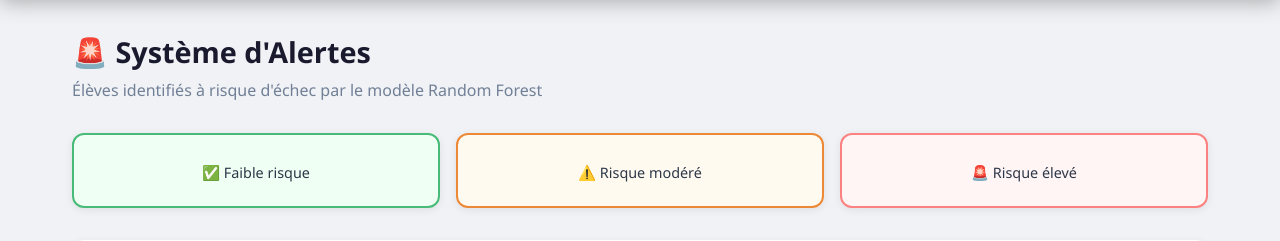
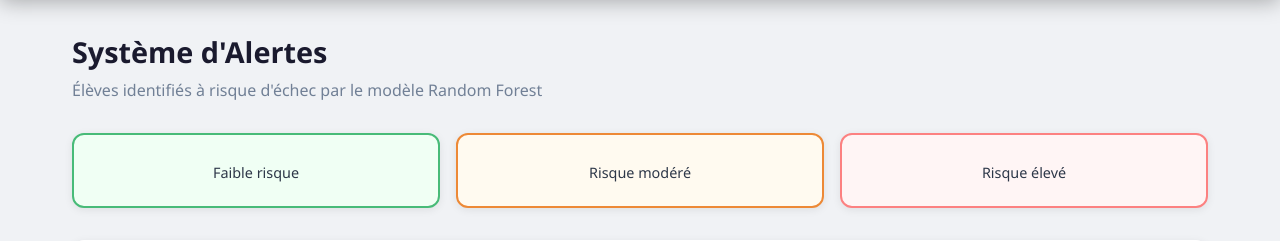
Before and after one commit to aubin-pierre7/projet-performances-academiques, a Flask app: template templates/alertes.html in a window 1280 px wide. Shown: the part 64-305 px from the top of the page. Run offline with Flask 3, Linux system fonts and the light colour scheme; the template is opened without the code that fills it, so the values that code supplies are empty.

Commit message:
Modif d'arletes.html

```diff
--- a/templates/alertes.html
+++ b/templates/alertes.html
@@ -2,22 +2,22 @@
 {% block title %}Alertes — Performances Académiques{% endblock %}
 {% block content %}
 <div class="page-header">
-    <h1>🚨 Système d'Alertes</h1>
+    <h1> Système d'Alertes</h1>
     <p>Élèves identifiés à risque d'échec par le modèle Random Forest</p>
 </div>
 
 <div class="risk-summary">
     <div class="risk-card risk-vert">
         <div class="risk-number">{{ stats_risque.vert }}</div>
-        <div class="risk-label">✅ Faible risque</div>
+        <div class="risk-label"> Faible risque</div>
     </div>
     <div class="risk-card risk-orange">
         <div class="risk-number">{{ stats_risque.orange }}</div>
-        <div class="risk-label">⚠️ Risque modéré</div>
+        <div class="risk-label"> Risque modéré</div>
     </div>
     <div class="risk-card risk-rouge">
         <div class="risk-number">{{ stats_risque.rouge }}</div>
-        <div class="risk-label">🚨 Risque élevé</div>
+        <div class="risk-label"> Risque élevé</div>
     </div>
 </div>
 
@@ -49,7 +49,7 @@
                 <td>{{ eleve.G2 }}</td>
                 <td>{{ eleve.G3 }}</td>
                 <td>{{ (eleve.risk_score * 100)|round(1) }}%</td>
-                <td><span class="badge badge-rouge">🚨 Risque élevé</span></td>
+                <td><span class="badge badge-rouge"> Risque élevé</span></td>
             </tr>
             {% endfor %}
         </tbody>
@@ -58,7 +58,7 @@
 
 {% if eleves_orange %}
 <div class="alert-section">
-    <h2>⚠️ Élèves à risque modéré (Orange)</h2>
+    <h2> Élèves à risque modéré (Orange)</h2>
     <table class="alert-table">
         <thead>
             <tr>
@@ -84,7 +84,7 @@
                 <td>{{ eleve.G2 }}</td>
                 <td>{{ eleve.G3 }}</td>
                 <td>{{ (eleve.risk_score * 100)|round(1) }}%</td>
-                <td><span class="badge badge-orange">⚠️ Risque modéré</span></td>
+                <td><span class="badge badge-orange"> Risque modéré</span></td>
             </tr>
             {% endfor %}
         </tbody>
```
